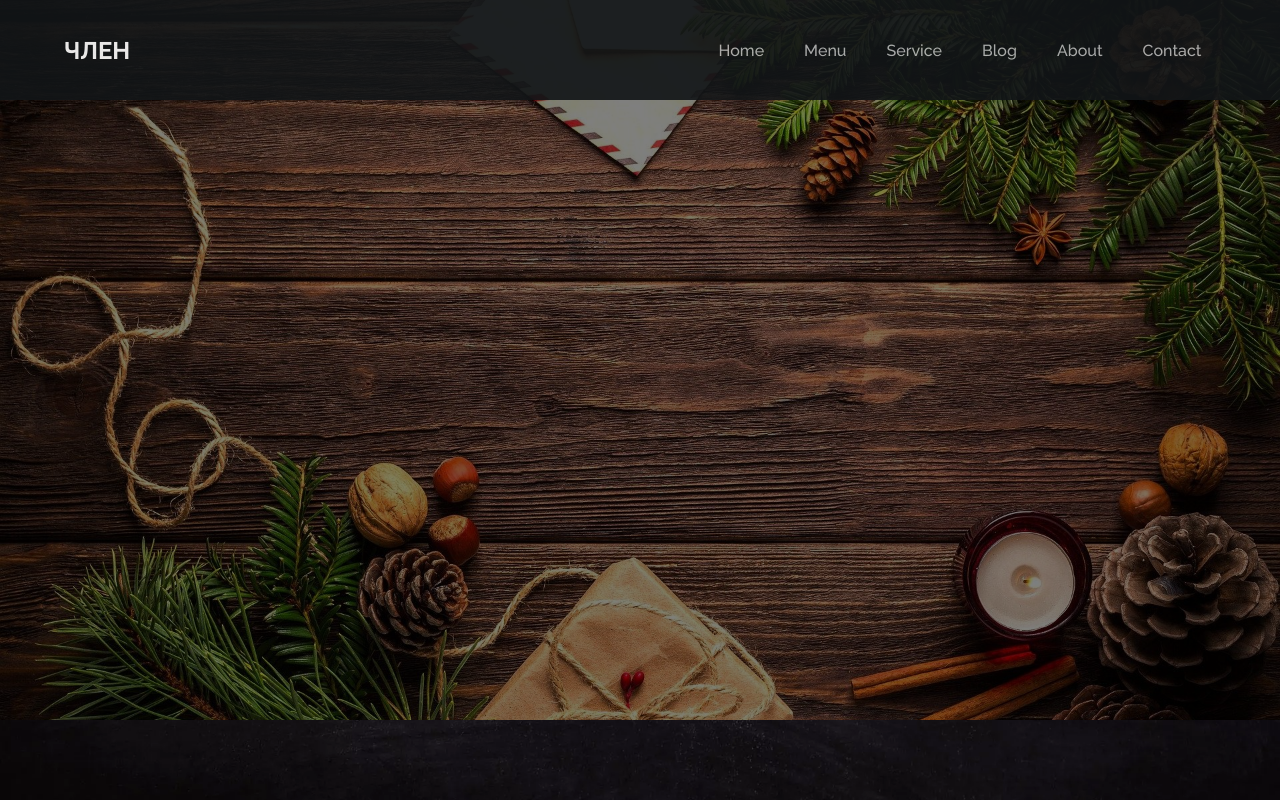
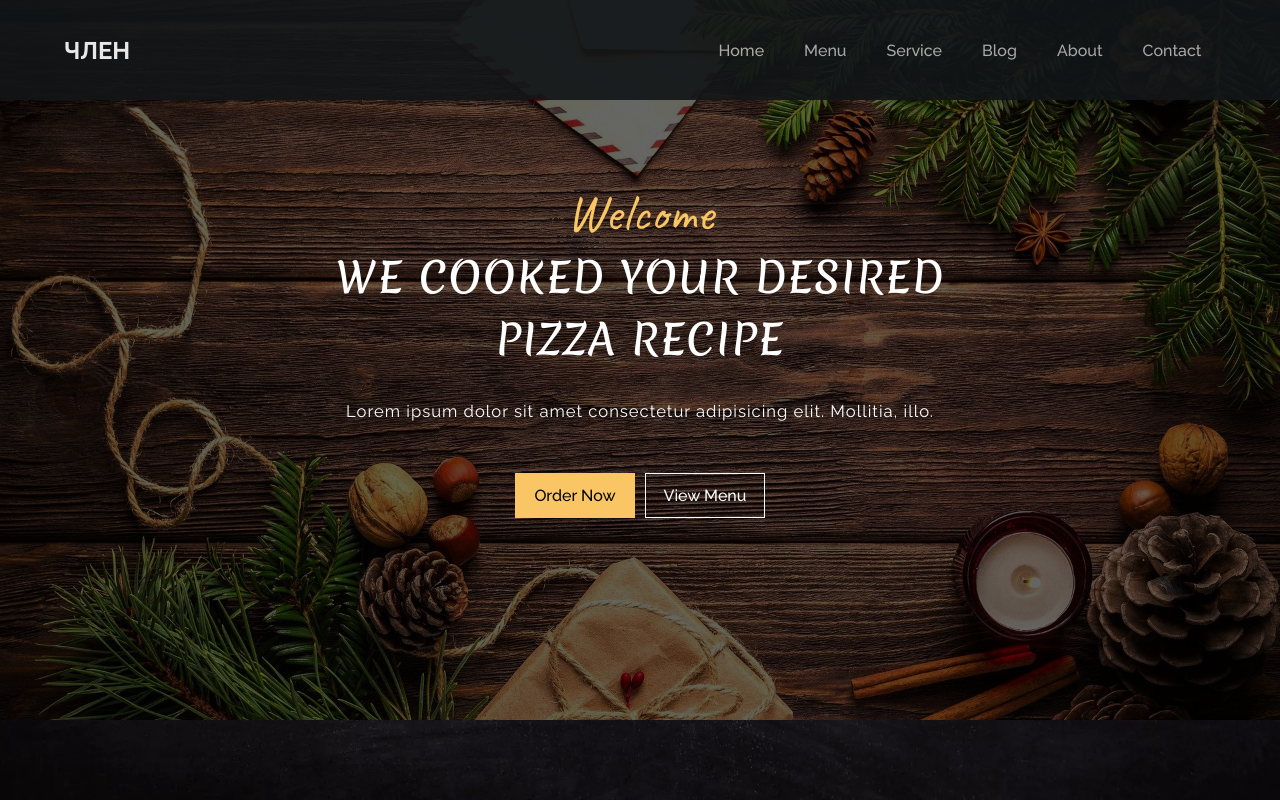
Before and after one commit to Leonid-poc/MakeHub, a React (Create React App) app in the folder client/: page / in a window 1280 px wide. Built offline with nearby package versions, Linux system fonts and the light colour scheme.

Commit message:
main page

```diff
--- a/client/src/components/Main.jsx
+++ b/client/src/components/Main.jsx
@@ -5,7 +5,19 @@ const Main = () => {
   return (
     <div className='main'>
         <div className="main cover">
-
+          <div className="main_content">
+            <h2>Welcome</h2>
+            <h1>We cooked your desired pizza recipe</h1>
+            <span>Lorem ipsum dolor sit amet consectetur adipisicing elit. Mollitia, illo.</span>
+            <div className="main_content buttons">
+              <div className="order_now">
+                <a href="#1">Order Now</a>
+              </div>
+              <div className="view_menu">
+                <a href="#2">View Menu</a>
+              </div>
+            </div>
+          </div>
         </div>
     </div>
   )
--- a/client/src/css/Main.css
+++ b/client/src/css/Main.css
@@ -1,3 +1,7 @@
+a {
+   text-decoration: none;
+}
+
 .main{
    height: 90vh;
    background-image: url(../assets/main.jpeg);
@@ -10,6 +14,105 @@
 .cover{
    width: 100%;
    height: 100%;
-   background: black;
-   opacity: .5;
+   background: rgba(0, 0, 0, .6);
+   /* opacity: .5; */
+   display: flex;
+   justify-content: center;
+   align-items: center;
 }
+
+.main_content {
+   width: 50%;
+   height: 50%;
+   display: flex  ;
+   align-items: center;
+   text-align: center;
+   flex-direction: column;
+   color: white;
+}
+
+.main_content h2 {
+   font-family: 'Caveat', sans-serif;
+   font-weight: 400;
+   color: #fac564;
+   font-size: calc(var(--index)*2.5);
+}
+
+.main_content h1 {
+   font-family: 'Merienda', sans-serif;
+   font-weight: 500;
+   font-size: calc(var(--index)*2);
+   text-transform: uppercase;
+   line-height: 1.5;
+   letter-spacing: 1px;
+}
+
+.main_content span {
+   margin: 30px 0;
+   font-family: 'Raleway', sans-serif;
+   font-size: calc(var(--index)*0.8);
+   letter-spacing: 1px;
+}
+
+.buttons{
+   width: 100%;
+   display: flex;
+   flex-direction: row;
+   justify-content: center;
+   align-items: center;
+}
+
+.order_now {
+   width: 120px;
+   height: 45px;
+   background: #fac564;
+   display: flex;
+   align-items: center;
+   justify-content: center;
+   margin: 0 5px;
+}
+.order_now a {
+   width: 100%;
+   height: 100%;
+   display: flex;
+   align-items: center;
+   justify-content: center;
+   font-weight: 500;
+   text-decoration: none;
+   color: #000;
+}
+.order_now:hover {
+   background: none;
+   border: 1px solid #fac564;
+}
+.order_now a:hover{
+   color: #fac564;
+}
+
+.view_menu {
+   width: 120px;
+   height: 45px;
+   background: none;
+   border: 1px solid #fff;
+   display: flex;
+   align-items: center;
+   justify-content: center;
+   margin: 0 5px;
+}
+.view_menu a {
+   width: 100%;
+   height: 100%;
+   display: flex;
+   align-items: center;
+   justify-content: center;
+   font-weight: 500;
+   text-decoration: none;
+   color: #fff;
+}
+.view_menu:hover {
+   background: #fac564;
+   border: none;
+}
+.view_menu a:hover{
+   color: #000;
+}
--- a/client/src/index.css
+++ b/client/src/index.css
@@ -2,6 +2,10 @@
   margin: 0;
   padding: 0;
   box-sizing: border-box;
+}
+
+:root{
+  --index: calc(1vw + 1vh)
 }
 
 body {
@@ -12,3 +16,13 @@ body {
   background-attachment: fixed;
   font-family: "Raleway", sans-serif;
 }
+
+@font-face {
+  font-family: Caveat;
+  src: url(./assets/fonts/Caveat-Regular.ttf);
+}
+
+@font-face {
+  font-family: Merienda;
+  src: url(./assets/fonts/Merienda-Medium.ttf);
+}
```
Also changed, not shown: client/src/components/buttons/order.jsx (added, +9 -0 lines), client/src/assets/fonts/Caveat-Regular.ttf (added), client/src/assets/fonts/Merienda-Medium.ttf (added).
